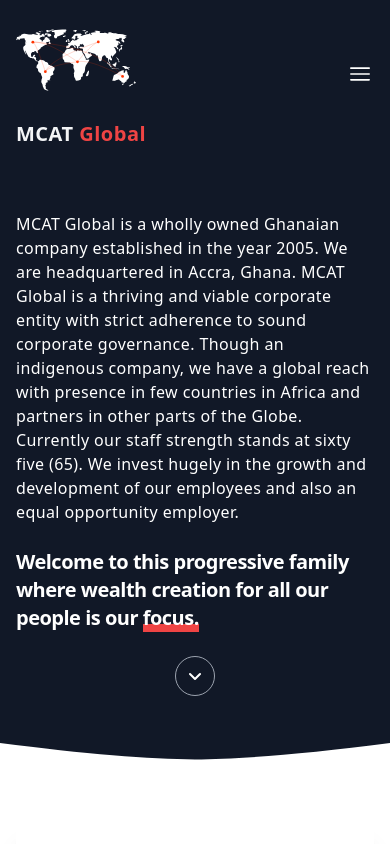
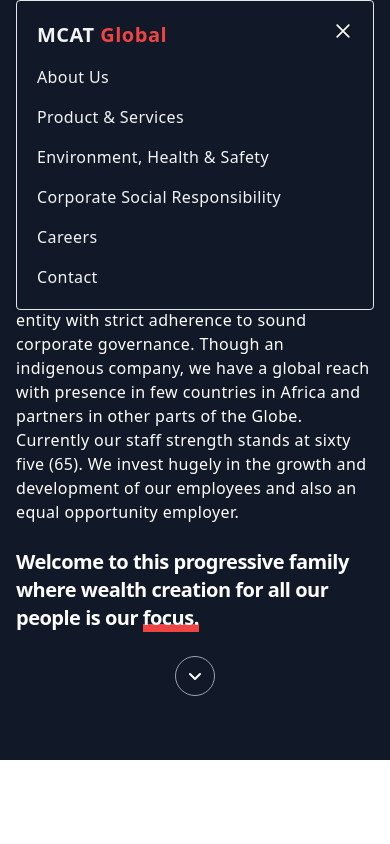
Before and after one commit to jamesofoaye/mcat-global, a plain HTML site: page index.html in a window 390 px wide. Both pictures are taken after a click on the button "Open Menu". Shown: the top 844 px of the page. Drawn offline with nearby package versions, Linux system fonts and the light colour scheme.

Commit message:
fixed mobile navigation

```diff
--- a/index.html
+++ b/index.html
@@ -174,73 +174,94 @@
                     </li>
                 </ul>
                 <!-- Mobile menu -->
-                <div class="lg:hidden">
-                    <button aria-label="Open Menu" title="Open Menu"
+                <div class="ml-auto lg:hidden">
+                    <button aria-label="Open Menu" title="Open Menu" id="open_menu"
                         class="p-2 -mr-1 transition duration-200 rounded focus:outline-none focus:shadow-outline">
                         <svg class="w-5 text-white" viewBox="0 0 24 24">
                             <path fill="currentColor"
-                                d="M23,13H1c-0.6,0-1-0.4-1-1s0.4-1,1-1h22c0.6,0,1,0.4,1,1S23.6,13,23,13z"></path>
+                                d="M23,13H1c-0.6,0-1-0.4-1-1s0.4-1,1-1h22c0.6,0,1,0.4,1,1S23.6,13,23,13z">
+                            </path>
                             <path fill="currentColor"
                                 d="M23,6H1C0.4,6,0,5.6,0,5s0.4-1,1-1h22c0.6,0,1,0.4,1,1S23.6,6,23,6z">
                             </path>
                             <path fill="currentColor"
-                                d="M23,20H1c-0.6,0-1-0.4-1-1s0.4-1,1-1h22c0.6,0,1,0.4,1,1S23.6,20,23,20z"></path>
+                                d="M23,20H1c-0.6,0-1-0.4-1-1s0.4-1,1-1h22c0.6,0,1,0.4,1,1S23.6,20,23,20z">
+                            </path>
                         </svg>
                     </button>
-                    <!-- Mobile menu dropdown
-        <div class="absolute top-0 left-0 w-full">
-          <div class="p-5 bg-white border rounded shadow-sm">
+                    <!-- Mobile menu dropdown -->
+                    <div class="absolute top-0 left-0 w-full hidden" id="menu_dropdown">
+                        <div class="p-5 bg-gray-900 border rounded shadow-sm">
                             <div class="flex items-center justify-between mb-4">
                                 <div>
-                <a href="/" aria-label="Company" title="Company" class="inline-flex items-center">
-                  <svg class="w-8 text-deep-purple-accent-400" viewBox="0 0 24 24" stroke-linejoin="round" stroke-width="2" stroke-linecap="round" stroke-miterlimit="10" stroke="currentColor" fill="none">
-                    <rect x="3" y="1" width="7" height="12"></rect>
-                    <rect x="3" y="17" width="7" height="6"></rect>
-                    <rect x="14" y="1" width="7" height="6"></rect>
-                    <rect x="14" y="11" width="7" height="12"></rect>
-                  </svg>
-                  <span class="ml-2 text-xl font-bold tracking-wide text-gray-800 uppercase">Company</span>
+                                    <a href="/" aria-label="MCAT Global" title="MCAT Global" class="items-center">
+                                        <span class="text-xl font-bold tracking-wide text-gray-100">
+                                            MCAT<span class="text-red-500"> Global</span>
+                                        </span>
                                     </a>
                                 </div>
                                 <div>
-                <button aria-label="Close Menu" title="Close Menu" class="p-2 -mt-2 -mr-2 transition duration-200 rounded hover:bg-gray-200 focus:bg-gray-200 focus:outline-none focus:shadow-outline">
-                  <svg class="w-5 text-gray-600" viewBox="0 0 24 24">
-                    <path
-                      fill="currentColor"
-                      d="M19.7,4.3c-0.4-0.4-1-0.4-1.4,0L12,10.6L5.7,4.3c-0.4-0.4-1-0.4-1.4,0s-0.4,1,0,1.4l6.3,6.3l-6.3,6.3 c-0.4,0.4-0.4,1,0,1.4C4.5,19.9,4.7,20,5,20s0.5-0.1,0.7-0.3l6.3-6.3l6.3,6.3c0.2,0.2,0.5,0.3,0.7,0.3s0.5-0.1,0.7-0.3 c0.4-0.4,0.4-1,0-1.4L13.4,12l6.3-6.3C20.1,5.3,20.1,4.7,19.7,4.3z"
-                    ></path>
+                                    <button aria-label="Close Menu" title="Close Menu" id="close_menu"
+                                        class="p-2 -mt-2 -mr-2 transition duration-200 rounded hover:bg-gray-200 focus:bg-gray-200 focus:outline-none focus:shadow-outline">
+                                        <svg class="w-5 text-white" viewBox="0 0 24 24">
+                                            <path fill="currentColor"
+                                                d="M19.7,4.3c-0.4-0.4-1-0.4-1.4,0L12,10.6L5.7,4.3c-0.4-0.4-1-0.4-1.4,0s-0.4,1,0,1.4l6.3,6.3l-6.3,6.3 c-0.4,0.4-0.4,1,0,1.4C4.5,19.9,4.7,20,5,20s0.5-0.1,0.7-0.3l6.3-6.3l6.3,6.3c0.2,0.2,0.5,0.3,0.7,0.3s0.5-0.1,0.7-0.3 c0.4-0.4,0.4-1,0-1.4L13.4,12l6.3-6.3C20.1,5.3,20.1,4.7,19.7,4.3z">
+                                            </path>
                                         </svg>
                                     </button>
                                 </div>
                             </div>
                             <nav>
-              <ul class="space-y-4">
-                <li><a href="/" aria-label="Our product" title="Our product" class="font-medium tracking-wide text-gray-700 transition-colors duration-200 hover:text-deep-purple-accent-400">Product</a></li>
-                <li><a href="/" aria-label="Our product" title="Our product" class="font-medium tracking-wide text-gray-700 transition-colors duration-200 hover:text-deep-purple-accent-400">Features</a></li>
-                <li><a href="/" aria-label="Product pricing" title="Product pricing" class="font-medium tracking-wide text-gray-700 transition-colors duration-200 hover:text-deep-purple-accent-400">Pricing</a></li>
-                <li><a href="/" aria-label="About us" title="About us" class="font-medium tracking-wide text-gray-700 transition-colors duration-200 hover:text-deep-purple-accent-400">About us</a></li>
-                <li><a href="/" aria-label="Sign in" title="Sign in" class="font-medium tracking-wide text-gray-700 transition-colors duration-200 hover:text-deep-purple-accent-400">Sign in</a></li>
+                                <ul class="space-y-4 text-white">
                                     <li>
-                  <a
-                    href="/"
-                    class="inline-flex items-center justify-center w-full h-12 px-6 font-medium tracking-wide text-white transition duration-200 rounded shadow-md bg-deep-purple-accent-400 hover:bg-deep-purple-accent-700 focus:shadow-outline focus:outline-none"
-                    aria-label="Sign up"
-                    title="Sign up"
-                  >
-                    Sign up
+                                        <a href="/" aria-label="About Us" title="About Us"
+                                            class="font-medium tracking-wide text-gray-100 transition-colors duration-200 hover:text-teal-accent-400">
+                                            About Us
+                                        </a>
+                                    </li>
+                                    <li>
+                                        <a href="/#products" aria-label="Product and Services"
+                                            title="Product and Services"
+                                            class="font-medium tracking-wide text-gray-100 transition-colors duration-200 hover:text-teal-accent-400">
+                                            Product &amp; Services
+                                        </a>
+                                    </li>
+                                    <li>
+                                        <a href="/#environment" aria-label="Environment Health and Safety"
+                                            title="Environment Health and Safety"
+                                            class="font-medium tracking-wide text-gray-100 transition-colors duration-200 hover:text-teal-accent-400">
+                                            Environment, Health &amp; Safety
+                                        </a>
+                                    </li>
+                                    <li>
+                                        <a href="/#corporate" aria-label="Corporate Social Responsibility"
+                                            title="Corporate Social Responsibility"
+                                            class="font-medium tracking-wide text-gray-100 transition-colors duration-200 hover:text-teal-accent-400">
+                                            Corporate Social Responsibility
+                                        </a>
+                                    </li>
+                                    <li>
+                                        <a href="/#careers" aria-label="Careers" title="Careers"
+                                            class="font-medium tracking-wide text-gray-100 transition-colors duration-200 hover:text-teal-accent-400">
+                                            Careers
+                                        </a>
+                                    </li>
+                                    <li>
+                                        <a href="/#contact" aria-label="Contact" title="Contact"
+                                            class="font-medium tracking-wide text-gray-100 transition-colors duration-200 hover:text-teal-accent-400">
+                                            Contact
                                         </a>
                                     </li>
                                 </ul>
                             </nav>
                         </div>
                     </div>
-        -->
                 </div>
             </div>
         </div>
     </div>
 
-    <div class="relative bg-gray-900">
+    <div class="bg-gray-900">
         <div class="absolute inset-x-0 bottom-0">
             <svg viewBox="0 0 224 12" fill="currentColor" class="w-full -mb-1 text-white" preserveAspectRatio="none">
                 <path
@@ -249,7 +270,7 @@
             </svg>
         </div>
         <div class="px-4 py-16 mx-auto sm:max-w-xl md:max-w-full lg:max-w-screen-xl md:px-24 lg:px-8 lg:py-20">
-            <div class="relative max-w-2xl sm:mx-auto sm:max-w-xl md:max-w-2xl sm:text-center">
+            <div class="max-w-2xl sm:mx-auto sm:max-w-xl md:max-w-2xl sm:text-center">
                 <p class="mb-6 text-base font-thin tracking-wide text-white md:text-lg">
                     MCAT Global is a wholly owned Ghanaian company established in the year 2005. We are headquartered in
                     Accra,
@@ -755,35 +776,37 @@
                 a decade and half of industry experience.
             </p>
         </div>
-        <div class="grid gap-4 sm:grid-cols-2 lg:grid-cols-5">
+        <div>
             <div>
                 <div
-                    class="relative overflow-hidden transition duration-300 transform rounded shadow-lg lg:hover:-translate-y-2 hover:shadow-2xl">
-                    <img class="object-cover w-full h-56 md:h-64 xl:h-80" src="/assets/fiifi-arthur.jpeg"
-                        alt="Person" />
+                    class="relative overflow-hidden transition duration-300 transform rounded shadow-lg lg:hover:-translate-y-2 hover:shadow-2xl  md:w-1/4 mx-auto">
+                    <img class="object-cover w-full h-full md:h-64 xl:h-80" src="/assets/fiifi-arthur.jpeg"
+                        alt="Mr. Chief Fiifi Arthur" />
                     <div
                         class="absolute inset-0 flex flex-col justify-center px-5 py-4 text-center transition-opacity duration-300 bg-black bg-opacity-75 opacity-0 hover:opacity-100">
                         <p class="mb-1 text-lg font-bold text-gray-100">Mr. Chief Fiifi Arthur</p>
                         <p class="mb-4 text-xs text-gray-100">Founder, &amp; Executive Chairman</p>
                         <div class="flex items-center justify-center space-x-3">
-                            <a href="/" class="text-white transition-colors duration-300 hover:text-teal-accent-400">
+                            <a href="https://twitter.com/chief_fiifi" target="_blank"
+                                class="text-white transition-colors duration-300 hover:text-teal-accent-400">
                                 <svg viewBox="0 0 24 24" fill="currentColor" class="h-5">
                                     <path
                                         d="M24,4.6c-0.9,0.4-1.8,0.7-2.8,0.8c1-0.6,1.8-1.6,2.2-2.7c-1,0.6-2,1-3.1,1.2c-0.9-1-2.2-1.6-3.6-1.6 c-2.7,0-4.9,2.2-4.9,4.9c0,0.4,0,0.8,0.1,1.1C7.7,8.1,4.1,6.1,1.7,3.1C1.2,3.9,1,4.7,1,5.6c0,1.7,0.9,3.2,2.2,4.1 C2.4,9.7,1.6,9.5,1,9.1c0,0,0,0,0,0.1c0,2.4,1.7,4.4,3.9,4.8c-0.4,0.1-0.8,0.2-1.3,0.2c-0.3,0-0.6,0-0.9-0.1c0.6,2,2.4,3.4,4.6,3.4 c-1.7,1.3-3.8,2.1-6.1,2.1c-0.4,0-0.8,0-1.2-0.1c2.2,1.4,4.8,2.2,7.5,2.2c9.1,0,14-7.5,14-14c0-0.2,0-0.4,0-0.6 C22.5,6.4,23.3,5.5,24,4.6z">
                                     </path>
                                 </svg>
                             </a>
-                            <a href="/" class="text-white transition-colors duration-300 hover:text-teal-accent-400">
+                            <a href="https://www.linkedin.com/in/chief-f-arthur-962685192/" target="_blank"
+                                class="text-white transition-colors duration-300 hover:text-teal-accent-400">
                                 <svg viewBox="0 0 24 24" fill="currentColor" class="h-5">
                                     <path
-                                        d="M22,0H2C0.895,0,0,0.895,0,2v20c0,1.105,0.895,2,2,2h11v-9h-3v-4h3V8.413c0-3.1,1.893-4.788,4.659-4.788 c1.325,0,2.463,0.099,2.795,0.143v3.24l-1.918,0.001c-1.504,0-1.795,0.715-1.795,1.763V11h4.44l-1,4h-3.44v9H22c1.105,0,2-0.895,2-2 V2C24,0.895,23.105,0,22,0z">
-                                    </path>
+                                        d="M19 0h-14c-2.761 0-5 2.239-5 5v14c0 2.761 2.239 5 5 5h14c2.762 0 5-2.239 5-5v-14c0-2.761-2.238-5-5-5zm-11 19h-3v-11h3v11zm-1.5-12.268c-.966 0-1.75-.79-1.75-1.764s.784-1.764 1.75-1.764 1.75.79 1.75 1.764-.783 1.764-1.75 1.764zm13.5 12.268h-3v-5.604c0-3.368-4-3.113-4 0v5.604h-3v-11h3v1.765c1.396-2.586 7-2.777 7 2.476v6.759z" />
                                 </svg>
                             </a>
                         </div>
                     </div>
                 </div>
             </div>
+            <!--
             <div>
                 <div
                     class="relative overflow-hidden transition duration-300 transform rounded shadow-lg lg:hover:-translate-y-2 hover:shadow-2xl">
@@ -893,8 +916,10 @@
                     </div>
                 </div>
             </div>
+            -->
         </div>
     </div>
+
 
     <div id="contact">
         <div class="max-w-xl mb-10 mx-auto text-center lg:max-w-2xl md:mb-12">
@@ -1002,6 +1027,21 @@
         </div>
         </div>
     </footer>
+
+    <script src="https://ajax.googleapis.com/ajax/libs/jquery/3.6.0/jquery.min.js"></script>
+    <script>
+        //open menu
+        $("#open_menu").click(function () {
+            $("#menu_dropdown").removeClass("hidden")
+            $("#menu_dropdown").addClass("block");
+        });
+        //close menu
+        $("#close_menu").click(function () {
+            $("#menu_dropdown").removeClass("block")
+            $("#menu_dropdown").addClass("hidden");
+        });
+
+    </script>
 </body>
 
 </html>
```
Lines whose indentation alone changed are shown as unchanged.
